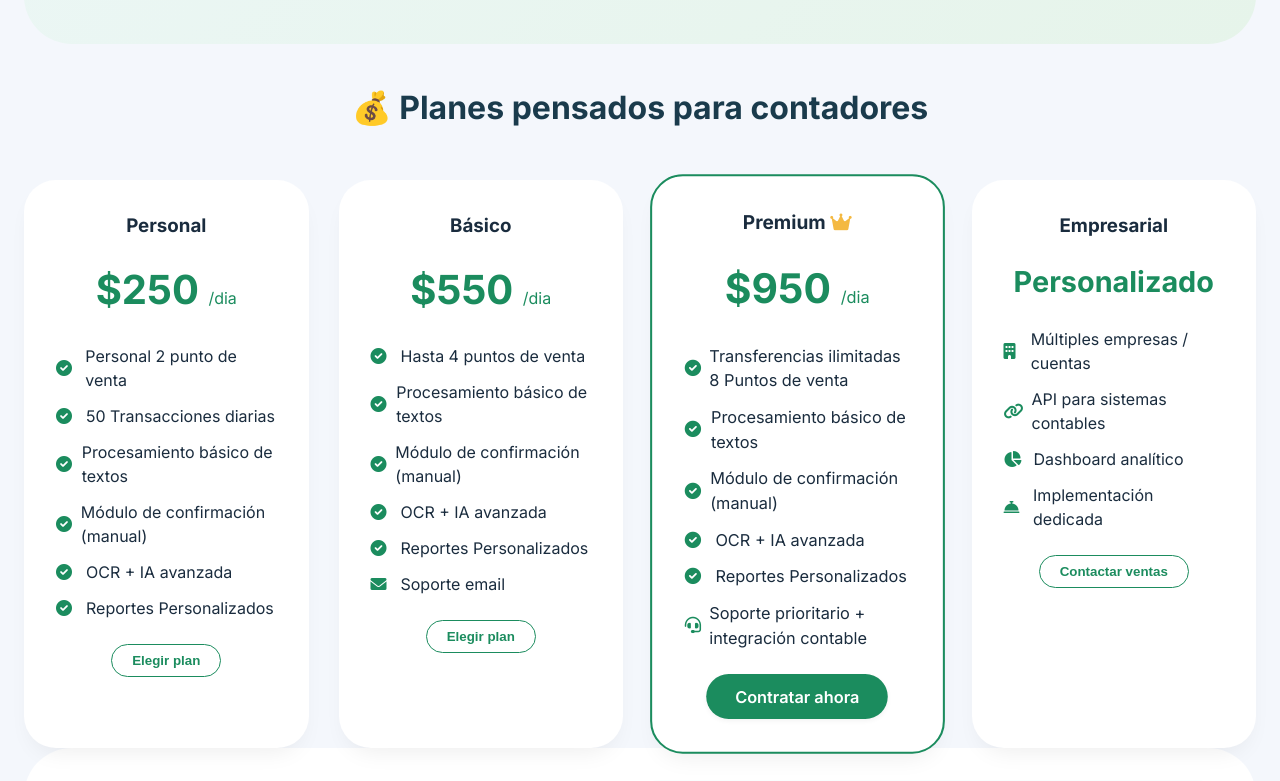
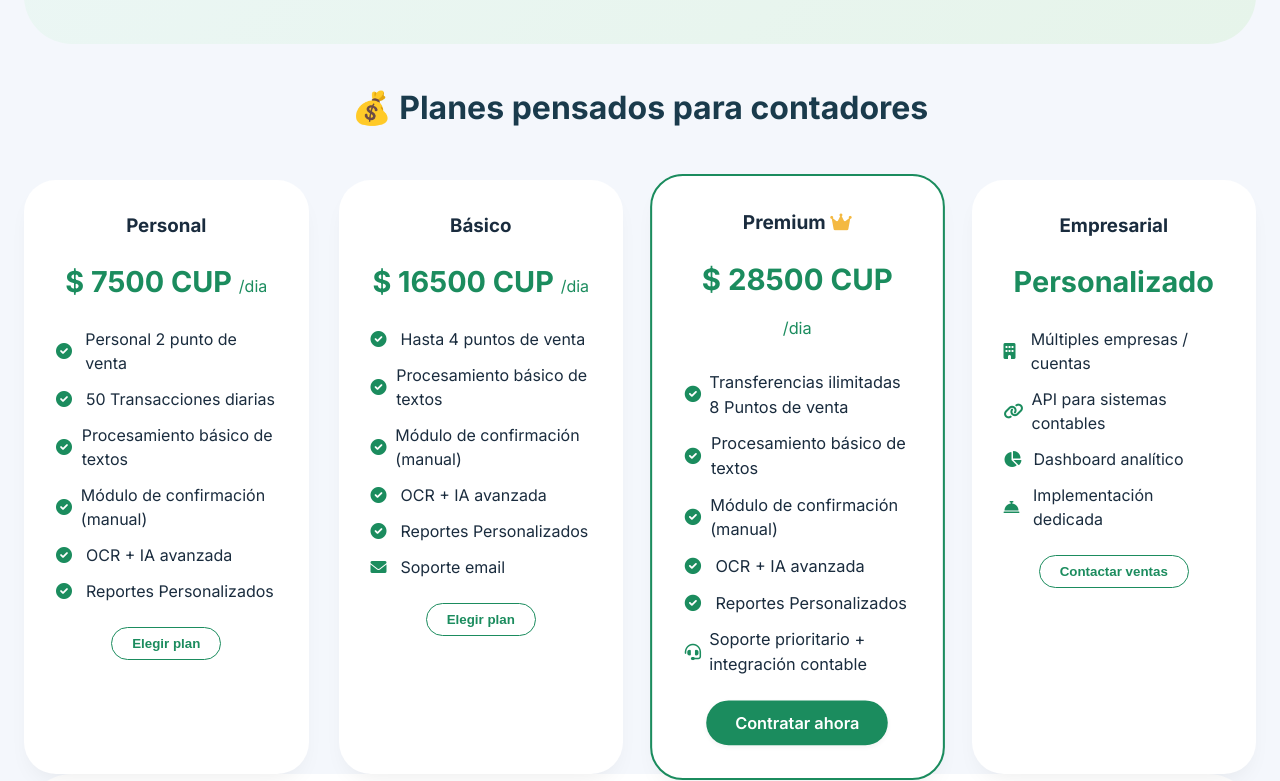
Before and after one commit to Lachy05385/Gestion_Transferencias_bancarias, a FastAPI app: page /landing in a window 1280 px wide. Shown: the part 2872-3653 px from the top of the page. Run offline with FastAPI, Linux system fonts and the light colour scheme.

Commit message:
ajuste_compara

```diff
--- a/app/crear_admin.py
+++ b/app/crear_admin.py
@@ -1,5 +1,5 @@
 # crear_admin.py
-from app.auth import get_password_hash
+from auth import get_password_hash
 from app.database import SessionLocal
 from app import models
 
@@ -8,7 +8,7 @@ def crear_admin():
 
     admin = models.Usuario(
         email="admin@localhost",
-        nombre="Admin",
+        nombre="admin",
         apellido="Sistema",
         hashed_password=get_password_hash("admin123"),
         esta_activo=True,
--- a/app/database.py
+++ b/app/database.py
@@ -6,6 +6,18 @@ import os
 # SQLite database
 SQLALCHEMY_DATABASE_URL = "sqlite:///./banco.db"
 #SQLALCHEMY_DATABASE_URL = "sqlite:///./data/bancaria.db"
+
+# Crea la carpeta si no existe
+os.makedirs(os.path.dirname(SQLALCHEMY_DATABASE_URL.replace("sqlite:///", "")), exist_ok=True)
+
+# Crea el engine
+engine = create_engine(
+    SQLALCHEMY_DATABASE_URL, connect_args={"check_same_thread": False}  # necesario para SQLite
+)
+
+
+
+
 engine = create_engine(
     SQLALCHEMY_DATABASE_URL, connect_args={"check_same_thread": False}
 )
--- a/templates/landing.html
+++ b/templates/landing.html
@@ -460,6 +460,7 @@
         <i class="fas fa-file-invoice-dollar" style="font-size: 3rem; margin-left: 20px;"></i>
         <p style="margin-top: 20px; font-weight: 500;">Captura + procesamiento + validación bancaria</p>
       </div>
+
     </div>
   </div>
 
@@ -582,7 +583,7 @@
     <div class="pricing-grid">
       <div class="price-card">
         <h3>Personal </h3>
-        <div class="price">$250 <span>/dia</span></div>
+        <div class="price long-text">$ 7500 CUP <span>/dia</span></div>
 
         <ul>
           <li><i class="fas fa-check-circle"></i> Personal 2 punto de venta</li>
@@ -597,7 +598,7 @@
       </div>
       <div class="price-card">
         <h3>Básico</h3>
-        <div class="price">$550 <span>/dia</span></div>
+        <div class="price long-text">$ 16500 CUP <span>/dia</span></div>
         <ul>
           <li><i class="fas fa-check-circle"></i> Hasta 4 puntos de venta</li>
           <li><i class="fas fa-check-circle"></i> Procesamiento básico de textos</li>
@@ -610,7 +611,7 @@
       </div>
       <div class="price-card featured">
         <h3>Premium <i class="fas fa-crown" style="color: #f4b942;"></i></h3>
-        <div class="price">$950 <span>/dia</span></div>
+        <div class="price long-text">$ 28500 CUP <span>/dia</span></div>
         <ul>
           <li><i class="fas fa-check-circle"></i> Transferencias ilimitadas 8 Puntos de venta</li>
           <li><i class="fas fa-check-circle"></i> Procesamiento básico de textos</li>
```
